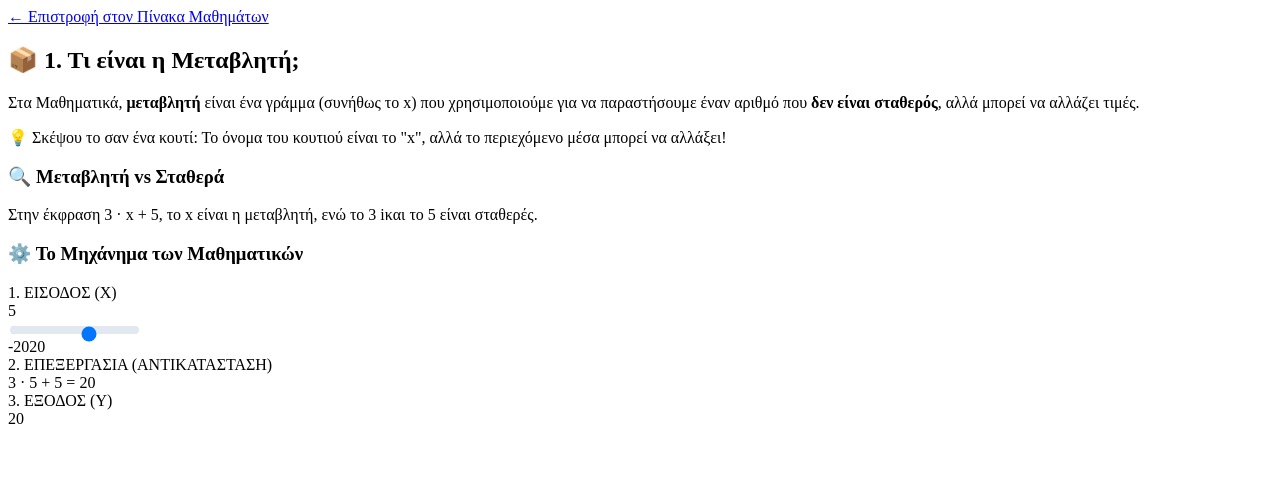
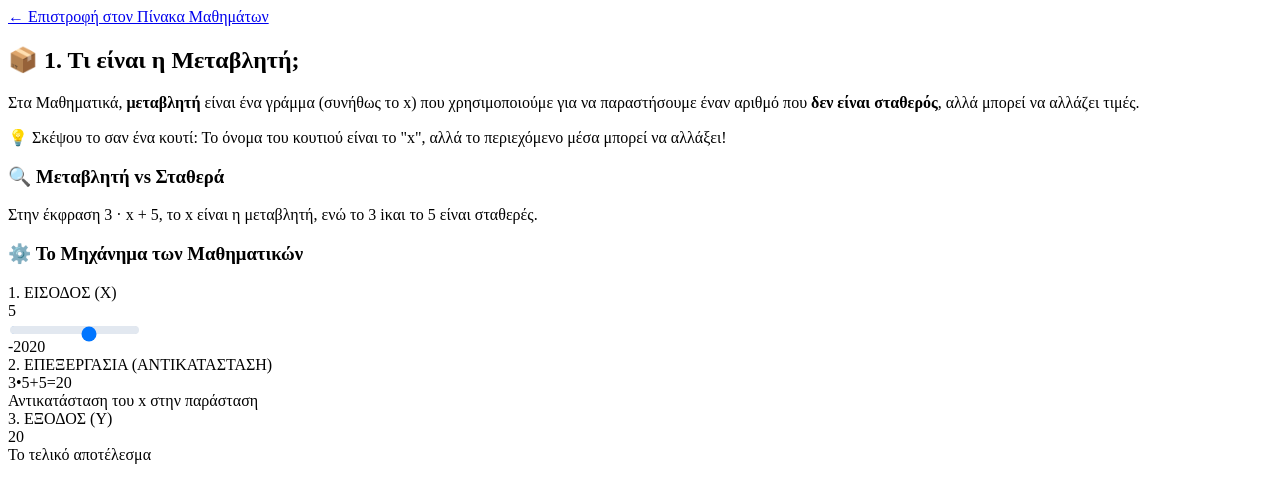
Before and after one commit to gkrimpas-lab/learn-maths-2026, a Next.js app: page /b-gymnasiou-1-met in a window 1280 px wide. Shown: the top 502 px of the page. Built offline with nearby package versions, Linux system fonts and the light colour scheme.

Commit message:
Refactor layout and styling for mathematical machine
Updated layout and styling for the mathematical machine component, including adjustments to padding and alignment for better visual presentation.

```diff
--- a/pages/b-gymnasiou-1-met.js
+++ b/pages/b-gymnasiou-1-met.js
@@ -60,11 +60,12 @@ export default function BGymnasiouMetabliti() {
           <div className="bg-slate-50 p-6 rounded-2xl border text-center space-y-4">
             <h3 className="text-xs font-black text-slate-400 uppercase tracking-widest">⚙️ Το Μηχάνημα των Μαθηματικών</h3>
 
-            <div className="grid grid-cols-1 md:grid-cols-3 gap-6 items-center">
+            <div className="grid grid-cols-1 md:grid-cols-3 gap-4 items-center">
               {/* 1. Είσοδος */}
-              <div className="bg-white p-4 rounded-xl border shadow-sm space-y-2">
+              <div className="bg-white p-5 h-36 rounded-xl border shadow-sm flex flex-col justify-between">
                 <span className="text-[10px] font-bold text-slate-400 uppercase block">1. ΕΙΣΟΔΟΣ (X)</span>
                 <div className="text-3xl font-mono font-black text-amber-500">{inputX}</div>
+                <div className="space-y-1">
                   <input
                     type="range"
                     min={VAR_MACHINE_CONFIG.minX}
@@ -73,24 +74,33 @@ export default function BGymnasiouMetabliti() {
                     onChange={(e) => setInputX(parseInt(e.target.value))}
                     className="w-full accent-amber-500 h-2 bg-slate-200 rounded-lg appearance-none cursor-pointer"
                   />
-                <div className="flex justify-between text-[8px] font-bold text-slate-400 px-1 font-mono">
+                  <div className="flex justify-between text-[9px] font-bold text-slate-400 px-1 font-mono">
                     <span>{VAR_MACHINE_CONFIG.minX}</span>
                     <span>{VAR_MACHINE_CONFIG.maxX}</span>
                   </div>
                 </div>
+              </div>
 
-              {/* 2. Επεξεργασία */}
-              <div className="bg-white p-4 rounded-xl border-2 border-indigo-600 shadow-md">
-                <span className="text-[10px] font-bold text-indigo-600 uppercase block mb-2">2. ΕΠΕΞΕΡΓΑΣΙΑ (ΑΝΤΙΚΑΤΑΣΤΑΣΗ)</span>
-                <div className="text-xl font-mono font-bold text-slate-700">
-                  {VAR_MACHINE_CONFIG.a} &middot; <span className="bg-amber-100 px-2 py-0.5 rounded text-amber-700 font-black">{formatX(inputX)}</span> + {VAR_MACHINE_CONFIG.b} = <span className="bg-emerald-100 px-2 py-0.5 rounded text-emerald-700 font-black">{VAR_MACHINE_CONFIG.a * inputX + VAR_MACHINE_CONFIG.b}</span>
+              {/* 2. Επεξεργασία (ΔΙΟΡΘΩΘΗΚΕ: Μειώθηκε το padding και ήρθε σε 1 οριζόντια γραμμή) */}
+              <div className="bg-white px-2 py-5 h-36 rounded-xl border-2 border-indigo-600 shadow-md flex flex-col justify-between">
+                <span className="text-[10px] font-bold text-indigo-600 uppercase block">2. ΕΠΕΞΕΡΓΑΣΙΑ (ΑΝΤΙΚΑΤΑΣΤΑΣΗ)</span>
+                <div className="text-xl font-mono font-bold text-slate-700 flex items-center justify-center gap-1">
+                  <span>{VAR_MACHINE_CONFIG.a}</span>
+                  <span>&bull;</span>
+                  <span className="bg-amber-100 px-2 py-0.5 rounded text-amber-700 font-black min-w-[2.5rem] inline-block">{formatX(inputX)}</span>
+                  <span>+</span>
+                  <span>{VAR_MACHINE_CONFIG.b}</span>
+                  <span>=</span>
+                  <span className="bg-emerald-100 px-2 py-0.5 rounded text-emerald-700 font-black min-w-[2.5rem] inline-block">{VAR_MACHINE_CONFIG.a * inputX + VAR_MACHINE_CONFIG.b}</span>
                 </div>
+                <div className="text-[9px] text-slate-400 font-sans font-semibold">Αντικατάσταση του x στην παράσταση</div>
               </div>
 
               {/* 3. Έξοδος */}
-              <div className="bg-white p-4 rounded-xl border shadow-sm">
+              <div className="bg-white p-5 h-36 rounded-xl border shadow-sm flex flex-col justify-between">
                 <span className="text-[10px] font-bold text-slate-400 uppercase block">3. ΕΞΟΔΟΣ (Y)</span>
                 <div className="text-3xl font-mono font-black text-emerald-500">{VAR_MACHINE_CONFIG.a * inputX + VAR_MACHINE_CONFIG.b}</div>
+                <div className="text-[9px] text-slate-400 font-sans font-semibold">Το τελικό αποτέλεσμα</div>
               </div>
             </div>
           </div>
```
Lines whose indentation alone changed are shown as unchanged.
